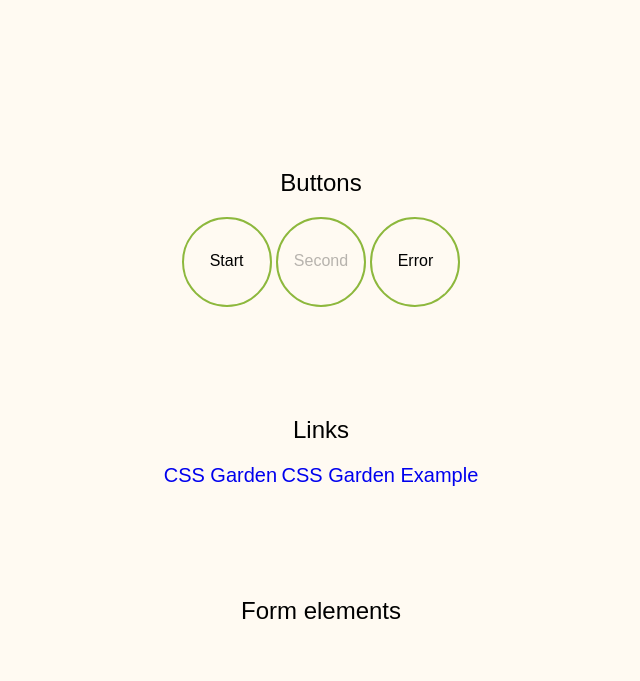
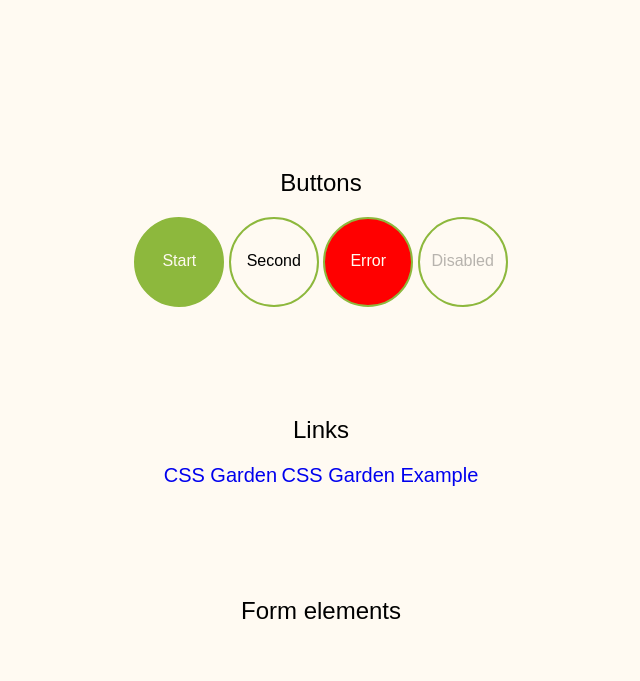
Before and after one commit to SofiaRamGua/pseudo-zen-main, a plain HTML site: page index.html in a window 1280 px wide. Shown: the part 112-793 px from the top of the page, without its empty margins (319-959 px from the left). Drawn offline with Linux system fonts and the light colour scheme; a web font is replaced by a local one.

Commit message:
3-21-23 fix

```diff
--- a/css/main.css
+++ b/css/main.css
@@ -41,6 +41,18 @@ p {
     border-color: #8DB83D;
     display: inline-block;
     border: 2px solid #8DB83D;
+}
+.primary-buttons .primary-button{
+    background-color: #8DB83D;
+    color: #FFFAF2;;
+}
+.primary-buttons .button-error{
+    background-color: red;
+    color: #FFFAF2;;
+}
+.button-error:hover {
+    background-color: red;
+
 }
 a{
     text-decoration: none;
@@ -99,7 +111,10 @@ textarea {
 form {
     padding: 40px;
 }
+label {
+    display: block;
 
+}
 footer {
     padding:100px ;
 }
--- a/index.html
+++ b/index.html
@@ -32,9 +32,10 @@
     <div>
     <div class="primary-buttons">
       <h2>Buttons</h2>
-        <button>Start</button>
-        <button disabled >Second</button>
-        <button onclick="">Error</button>
+        <button class="primary-button">Start</button>
+        <button>Second</button>
+        <button class="button-error">Error</button>
+        <button disabled>Disabled</button>
     </div>
     </div>
 
```
